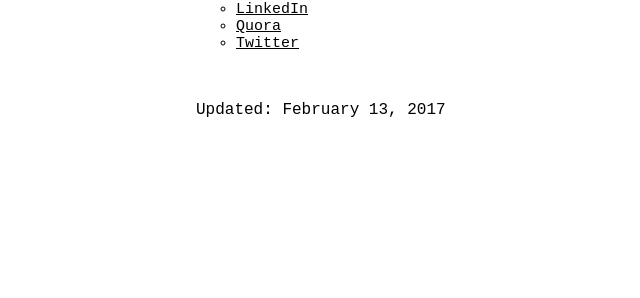
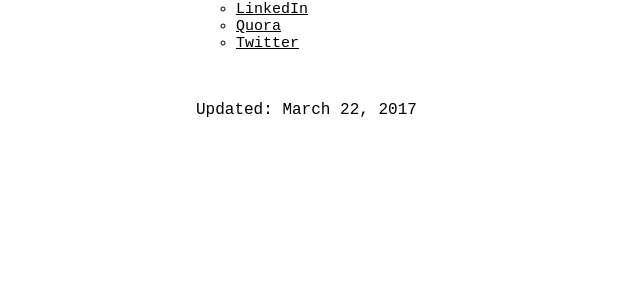
Before and after one commit to JustinChavez/JustinChavez.github.io, a Flask app: page / in a window 1280 px wide. Shown: the part 424-722 px from the top of the page, without its empty margins (28-668 px from the left). Run offline with Flask 2, Linux system fonts and the light colour scheme.

Commit message:
update fix

```diff
--- a/personalSite/templates/index.html
+++ b/personalSite/templates/index.html
@@ -47,6 +47,6 @@
                     </ul><br><br>
 
 
-<p2>Updated: February 13, 2017</p2>
+<p2>Updated: March 22, 2017</p2>
 
 {% endblock %}
```
